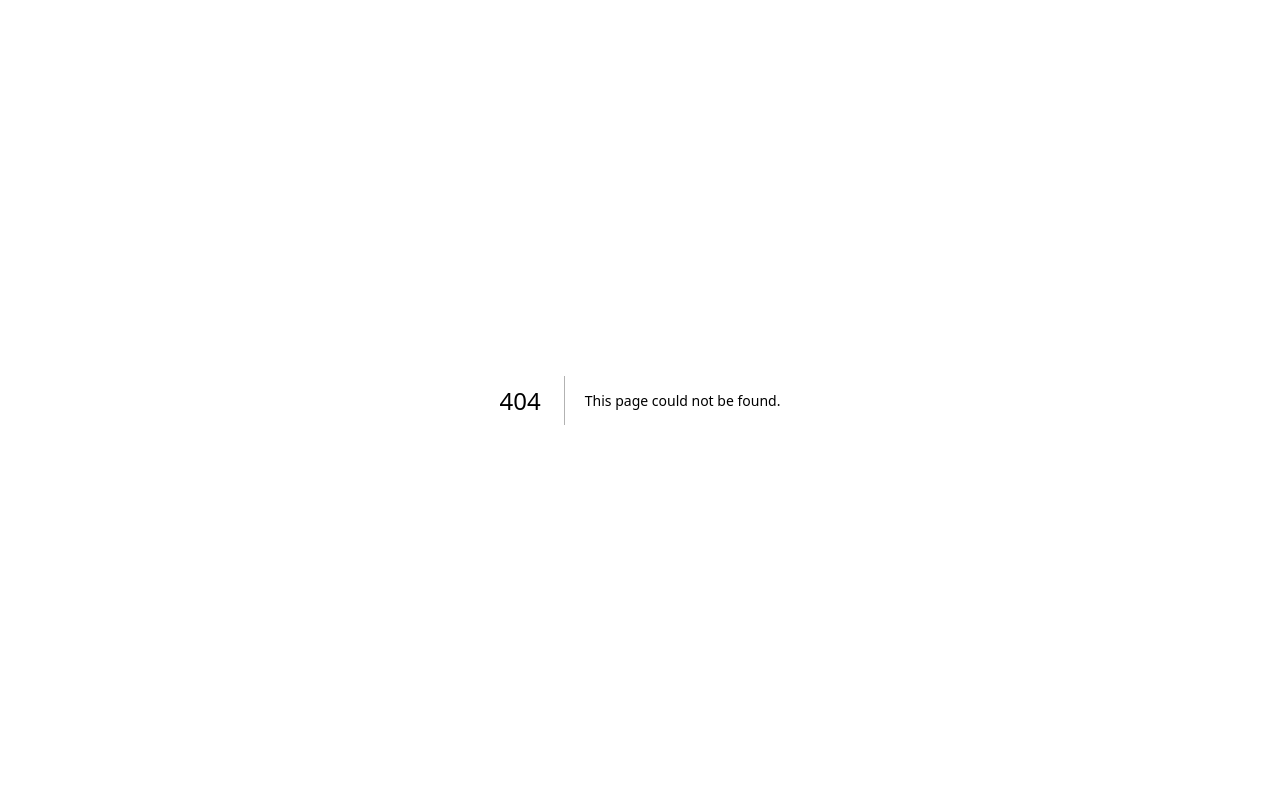
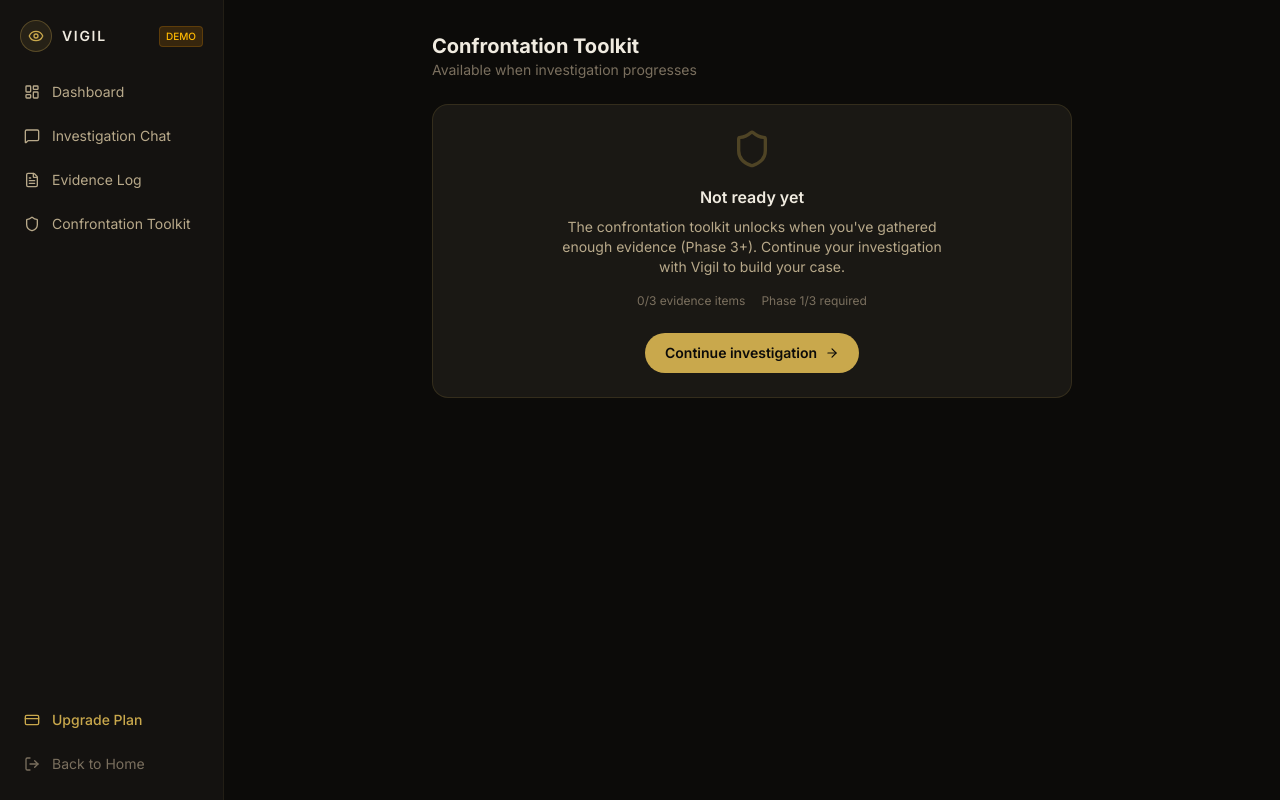
Before and after one commit to satoshi891102/catch-agent, a Next.js app: page /demo/toolkit in a window 1280 px wide. Before the commit this address had no page. Built offline with nearby package versions, Linux system fonts and the light colour scheme.

Commit message:
feat: confrontation toolkit page, enhanced nav with 4 sections

```diff
--- a/app/demo/layout.tsx
+++ b/app/demo/layout.tsx
@@ -1,5 +1,5 @@
 import Link from 'next/link'
-import { Eye, MessageSquare, LayoutDashboard, FileText, CreditCard, LogOut } from 'lucide-react'
+import { Eye, MessageSquare, LayoutDashboard, FileText, CreditCard, LogOut, Shield } from 'lucide-react'
 
 export default function DemoLayout({ children }: { children: React.ReactNode }) {
   return (
@@ -21,6 +21,7 @@ export default function DemoLayout({ children }: { children: React.ReactNode })
           { href: '/demo', icon: <LayoutDashboard className="w-5 h-5" />, label: 'Dashboard' },
           { href: '/demo/chat', icon: <MessageSquare className="w-5 h-5" />, label: 'Chat' },
           { href: '/demo/evidence', icon: <FileText className="w-5 h-5" />, label: 'Evidence' },
+          { href: '/demo/toolkit', icon: <Shield className="w-5 h-5" />, label: 'Toolkit' },
         ].map((item) => (
           <Link
             key={item.href}
@@ -48,6 +49,7 @@ export default function DemoLayout({ children }: { children: React.ReactNode })
             { href: '/demo', icon: <LayoutDashboard className="w-4 h-4" />, label: 'Dashboard' },
             { href: '/demo/chat', icon: <MessageSquare className="w-4 h-4" />, label: 'Investigation Chat' },
             { href: '/demo/evidence', icon: <FileText className="w-4 h-4" />, label: 'Evidence Log' },
+            { href: '/demo/toolkit', icon: <Shield className="w-4 h-4" />, label: 'Confrontation Toolkit' },
           ].map((item) => (
             <Link
               key={item.href}
--- /dev/null
+++ b/app/demo/toolkit/page.tsx
@@ -0,0 +1,174 @@
+'use client'
+
+import { useState, useEffect } from 'react'
+import Link from 'next/link'
+import {
+  Shield, FileText, AlertTriangle, CheckCircle, ChevronRight,
+  MessageSquare, Scale, Heart, Lock, ArrowRight, Phone,
+  MapPin, Clock, Users
+} from 'lucide-react'
+import { getDemoCaseFile, getDemoEvidence, getDemoUser } from '@/lib/demo-store'
+import type { CaseFile } from '@/lib/types'
+
+export default function ConfrontationToolkit() {
+  const [caseFile, setCaseFile] = useState<CaseFile | null>(null)
+  const [evidenceCount, setEvidenceCount] = useState(0)
+  const [isLoaded, setIsLoaded] = useState(false)
+
+  useEffect(() => {
+    setCaseFile(getDemoCaseFile())
+    setEvidenceCount(getDemoEvidence().length)
+    setIsLoaded(true)
+  }, [])
+
+  if (!isLoaded) {
+    return (
+      <div className="flex items-center justify-center h-64">
+        <div className="w-8 h-8 border-2 border-[var(--vigil-gold)]/30 border-t-[var(--vigil-gold)] rounded-full animate-spin" />
+      </div>
+    )
+  }
+
+  const isReady = caseFile && caseFile.phase >= 3 && evidenceCount >= 3
+  const isPaid = getDemoUser().subscription_status === 'active'
+
+  return (
+    <div className="max-w-2xl mx-auto px-4 pt-6 md:pt-8 pb-24">
+      <div className="flex items-center justify-between mb-6">
+        <div>
+          <h1 className="text-xl font-bold text-[var(--text-primary)]">Confrontation Toolkit</h1>
+          <p className="text-sm text-[var(--text-muted)]">
+            {isReady ? 'Your preparation resources' : 'Available when investigation progresses'}
+          </p>
+        </div>
+      </div>
+
+      {!isReady ? (
+        <div className="vigil-card p-6 text-center border-dashed">
+          <Shield className="w-10 h-10 text-[var(--vigil-gold)]/30 mx-auto mb-4" />
+          <h3 className="font-semibold text-[var(--text-primary)] mb-2">Not ready yet</h3>
+          <p className="text-sm text-[var(--text-secondary)] mb-4 max-w-sm mx-auto">
+            The confrontation toolkit unlocks when you&apos;ve gathered enough evidence (Phase 3+).
+            Continue your investigation with Vigil to build your case.
+          </p>
+          <div className="flex items-center justify-center gap-4 text-xs text-[var(--text-muted)] mb-6">
+            <span className={evidenceCount >= 3 ? 'text-green-400' : ''}>
+              {evidenceCount >= 3 ? <CheckCircle className="w-3.5 h-3.5 inline mr-1" /> : null}
+              {evidenceCount}/3 evidence items
+            </span>
+            <span className={caseFile && caseFile.phase >= 3 ? 'text-green-400' : ''}>
+              Phase {caseFile?.phase || 1}/3 required
+            </span>
+          </div>
+          <Link href="/demo/chat" className="btn-gold inline-flex items-center gap-2 px-5 py-2.5 text-sm">
+            Continue investigation <ArrowRight className="w-3.5 h-3.5" />
+          </Link>
+        </div>
+      ) : (
+        <div className="space-y-4">
+          {/* Readiness assessment */}
+          <div className="vigil-card p-5">
+            <div className="flex items-center gap-2 mb-3">
+              <CheckCircle className="w-4 h-4 text-green-400" />
+              <span className="text-sm font-semibold text-green-400">Investigation ready for next steps</span>
+            </div>
+            <p className="text-sm text-[var(--text-secondary)]">
+              You have {evidenceCount} evidence items across multiple categories.
+              Vigil has analyzed the patterns and can help you prepare for a conversation.
+            </p>
+          </div>
+
+          {/* Toolkit sections */}
+          {[
+            {
+              icon: <MessageSquare className="w-5 h-5" />,
+              title: 'What to Say',
+              desc: 'Scripted conversation starters, how to present evidence, what NOT to say',
+              locked: !isPaid,
+            },
+            {
+              icon: <AlertTriangle className="w-5 h-5" />,
+              title: 'Handling Denial',
+              desc: 'How to respond when they deny, deflect, gaslight, or turn it around on you',
+              locked: !isPaid,
+            },
+            {
+              icon: <Scale className="w-5 h-5" />,
+              title: 'Legal Preparation',
+              desc: 'Recording laws, evidence preservation, attorney consultation checklist',
+              locked: !isPaid,
+            },
+            {
+              icon: <Shield className="w-5 h-5" />,
+              title: 'Safety Planning',
+              desc: 'Physical safety, financial protection, support network, exit plan if needed',
+              locked: !isPaid,
+            },
+            {
+              icon: <MapPin className="w-5 h-5" />,
+              title: 'Timing & Location',
+              desc: 'When and where to have the conversation for best outcome',
+              locked: !isPaid,
+            },
+            {
+              icon: <Heart className="w-5 h-5" />,
+              title: 'Emotional Preparation',
+              desc: 'Managing your emotions during and after, regardless of the outcome',
+              locked: false,
+            },
+            {
+              icon: <Users className="w-5 h-5" />,
+              title: 'Involving Others',
+              desc: 'When to bring in family, friends, therapists, or legal counsel',
+              locked: !isPaid,
+            },
+            {
+              icon: <Phone className="w-5 h-5" />,
+              title: 'Crisis Resources',
+              desc: 'Hotlines, support groups, and professional help if you need it',
+              locked: false,
+            },
+          ].map((section, i) => (
+            <div key={i} className={`vigil-card p-4 flex items-center gap-4 ${section.locked ? 'opacity-60' : ''}`}>
+              <div className={`w-10 h-10 rounded-xl flex items-center justify-center shrink-0 ${
+                section.locked
+                  ? 'bg-[var(--bg-elevated)] text-[var(--text-muted)]'
+                  : 'bg-[var(--vigil-gold)]/10 text-[var(--vigil-gold)]'
+              }`}>
+                {section.locked ? <Lock className="w-4 h-4" /> : section.icon}
+              </div>
+              <div className="flex-1 min-w-0">
+                <h3 className="text-sm font-medium text-[var(--text-primary)]">{section.title}</h3>
+                <p className="text-xs text-[var(--text-muted)] mt-0.5">{section.desc}</p>
+              </div>
+              {section.locked ? (
+                <Link href="/pricing" className="text-xs text-[var(--vigil-gold)] font-medium shrink-0">
+                  Unlock
+                </Link>
+              ) : (
+                <Link href="/demo/chat" className="text-xs text-[var(--vigil-gold)] font-medium shrink-0 flex items-center gap-0.5">
+                  Open <ChevronRight className="w-3 h-3" />
+                </Link>
+              )}
+            </div>
+          ))}
+
+          {/* Upgrade prompt if not paid */}
+          {!isPaid && (
+            <div className="p-5 bg-[var(--vigil-gold)]/[0.04] border border-[var(--vigil-gold)]/20 rounded-2xl text-center">
+              <h3 className="text-sm font-semibold text-[var(--vigil-gold)] mb-2">
+                Unlock the full confrontation toolkit
+              </h3>
+              <p className="text-sm text-[var(--text-secondary)] mb-4">
+                Get complete scripts, legal guides, safety planning, and more — starting at $29.99/month or $49.99 one-time.
+              </p>
+              <Link href="/pricing" className="btn-gold inline-flex items-center gap-2 px-6 py-2.5 text-sm">
+                View plans <ArrowRight className="w-4 h-4" />
+              </Link>
+            </div>
+          )}
+        </div>
+      )}
+    </div>
+  )
+}
```
